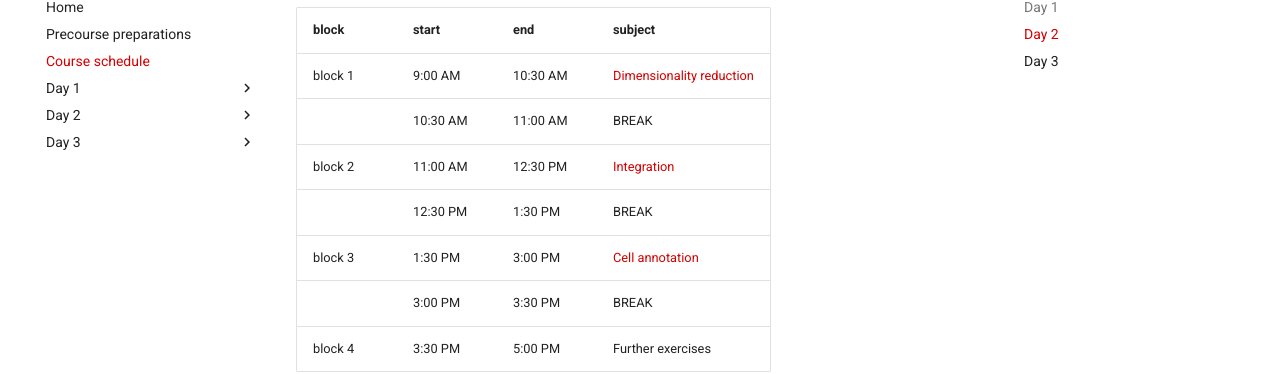
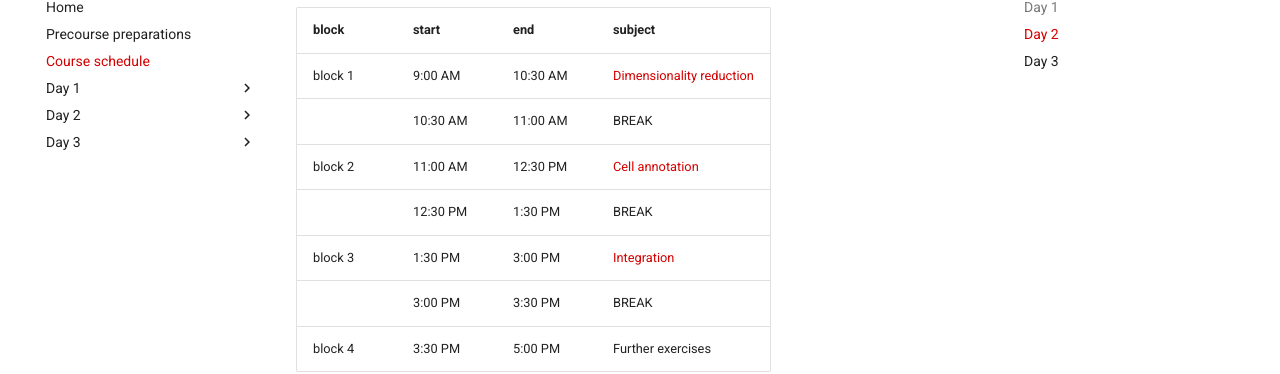
Before and after one commit to sib-swiss/single-cell-training, an MkDocs documentation site: the page built from docs/course_schedule.md, in a window 1280 px wide and 900 px high, scrolled down 639 px. Shown: the part 101-475 px from the top of the window. Built offline with MkDocs 1.6.1 and Material for MkDocs 9.7.7, drawn with Linux system fonts in a browser that asks for light colours; comment, search, counter and statistics services are not loaded; the version menu is left out.

```diff
--- a/docs/course_schedule.md
+++ b/docs/course_schedule.md
@@ -18,9 +18,9 @@
 |---------	|----------	|----------	|-------------------------------------	|
 | block 1 	| 9:00 AM  	| 10:30 AM 	| [Dimensionality reduction](day2/dimensionality_reduction.md)	|
 |         	| 10:30 AM 	| 11:00 AM 	| BREAK                               	|
-| block 2 	| 11:00 AM 	| 12:30 PM 	| [Integration](day2/integration.md)              	|
+| block 2 	| 11:00 AM 	| 12:30 PM 	| [Cell annotation](day2/cell_annotation.md)  |
 |         	| 12:30 PM 	| 1:30 PM  	| BREAK                               	|
-| block 3 	| 1:30 PM  	| 3:00 PM  	| [Cell annotation](day2/cell_annotation.md)  |
+| block 3 	| 1:30 PM  	| 3:00 PM  	| [Integration](day2/integration.md)              	|
 |         	| 3:00 PM  	| 3:30 PM  	| BREAK                               	|
 | block 4 	| 3:30 PM  	| 5:00 PM  	| Further exercises	|
 
```
